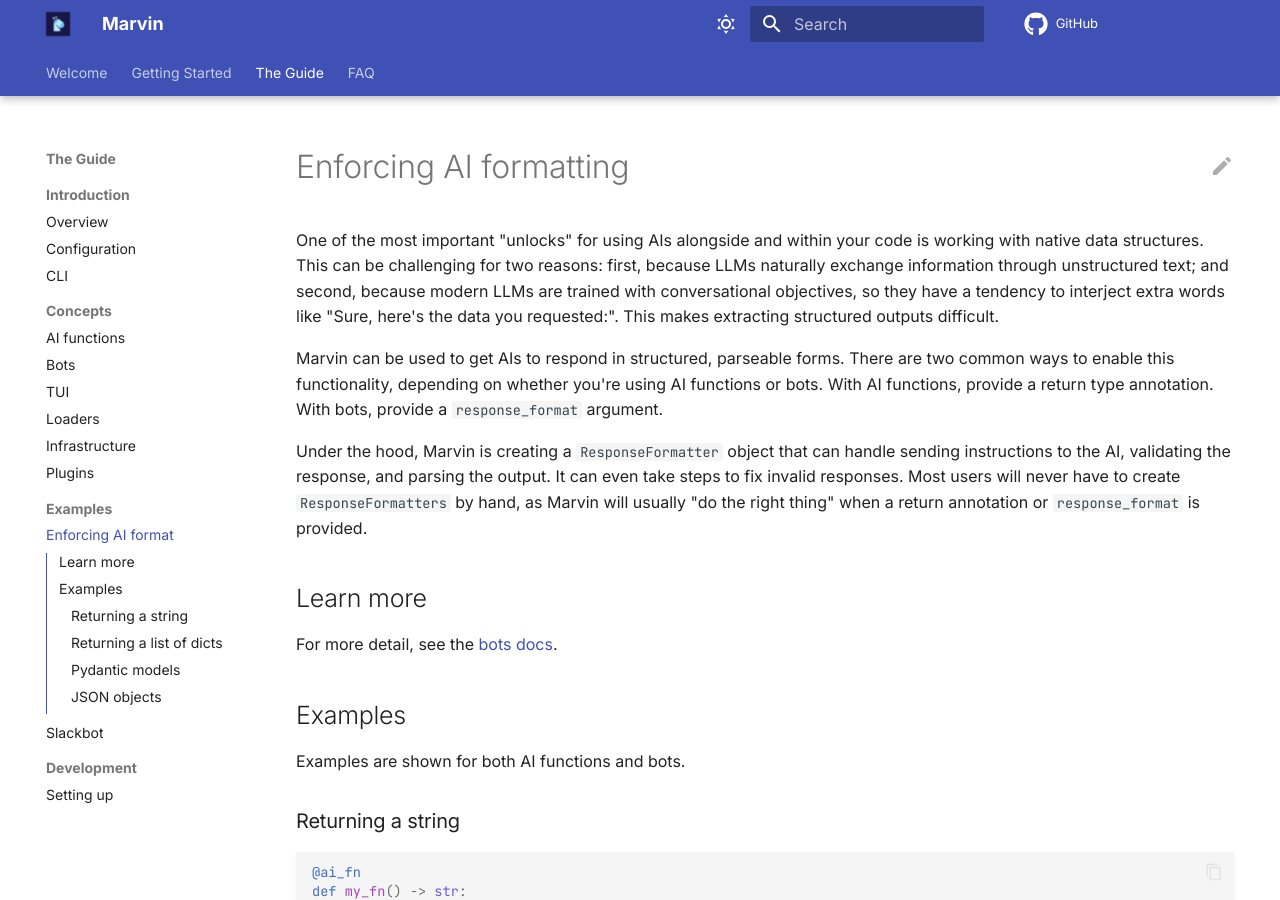
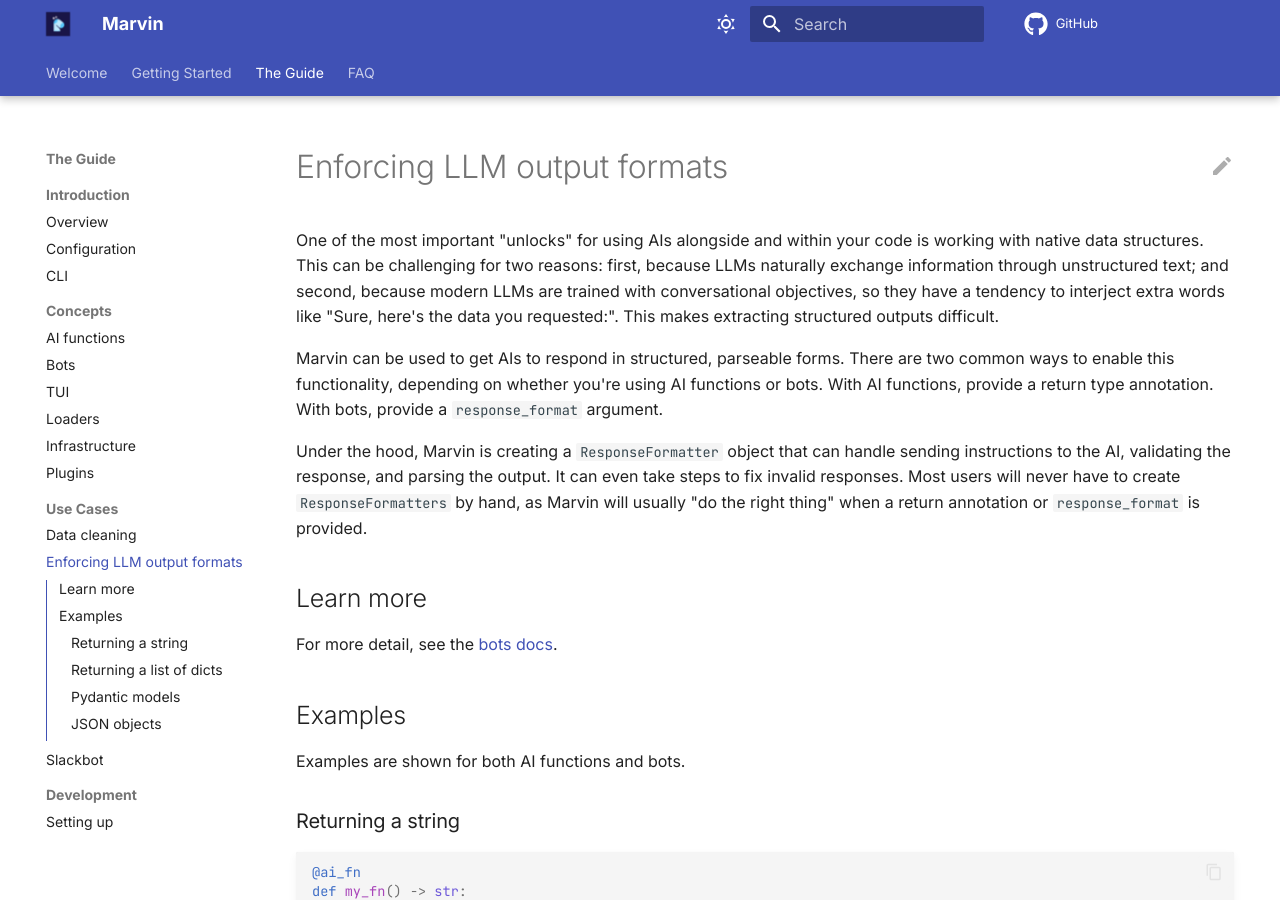
Before and after one commit to PrefectHQ/marvin, an MkDocs documentation site: the page built from docs/guide/use_cases/enforcing_format.md, in a window 1280 px wide and 900 px high. Built offline with MkDocs 1.6.1 and Material for MkDocs 9.7.7, drawn with Linux system fonts in a browser that asks for light colours; comment, search, counter and statistics services are not loaded.

Commit message:
Add data cleaning docs

```diff
--- a/docs/guide/use_cases/enforcing_format.md
+++ b/docs/guide/use_cases/enforcing_format.md
@@ -1,4 +1,4 @@
-# Enforcing AI formatting
+# Enforcing LLM output formats
 
 One of the most important "unlocks" for using AIs alongside and within your code is working with native data structures. This can be challenging for two reasons: first, because LLMs naturally exchange information through unstructured text; and second, because modern LLMs are trained with conversational objectives, so they have a tendency to interject extra words like "Sure, here's the data you requested:". This makes extracting structured outputs difficult.
 
--- a/mkdocs.yml
+++ b/mkdocs.yml
@@ -22,8 +22,9 @@
       - Loaders: guide/concepts/loaders_and_documents.md
       - Infrastructure: guide/concepts/infra.md
       - Plugins: guide/concepts/plugins.md
-    - Examples:
-      - Enforcing AI format: guide/use_cases/enforcing_format.md
+    - Use Cases:
+      - Data cleaning: guide/use_cases/data_cleaning.md
+      - Enforcing LLM output formats: guide/use_cases/enforcing_format.md
       - Slackbot: guide/use_cases/slackbot.md
     - Development:
       - Setting up: development/development.md
```
Also changed, not shown: docs/guide/concepts/ai_functions.md (+2 -0 lines), docs/guide/use_cases/data_cleaning.md (added, +96 -0 lines).
